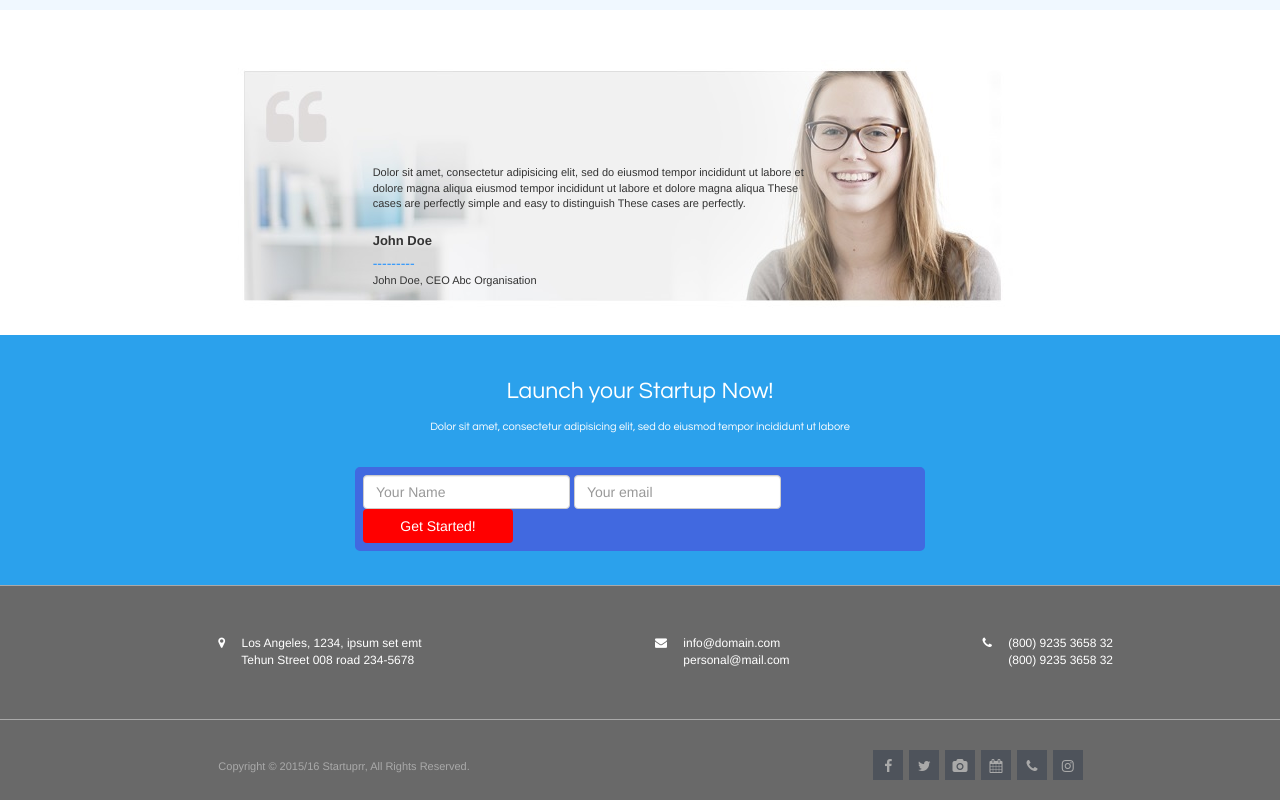
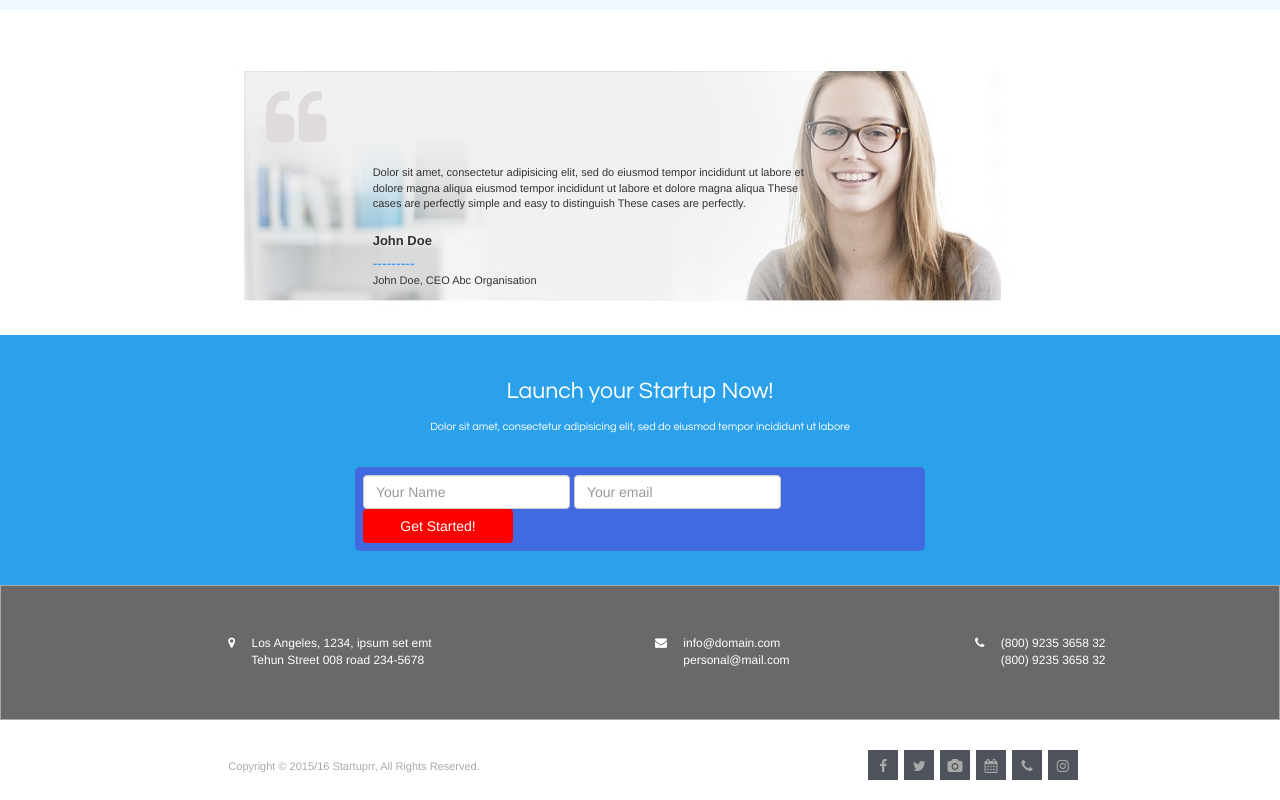
Before and after one commit to mtv1301/Startup, a website: page index.html in a window 1280 px wide. Shown: the part 2497-3297 px from the top of the page. Drawn offline with nearby package versions, Linux system fonts and the light colour scheme.

Commit message:
fix lateral displacement of sections

```diff
--- a/index.html
+++ b/index.html
@@ -371,7 +371,7 @@
 </section>
 <section>
     <div class="section_10">
-        <div class="row">
+        <div>
 
             <div class="color-info col-md-4 col-sm-4 col-xs-12 col-sm-offset-2 col-md-offset-2">
                 <i class="icon-st fa fa-map-marker" aria-hidden="true"></i>
@@ -394,7 +394,7 @@
             <div class="for-border"><i class="icon-st disp-none fa fa-envelope" aria-hidden="true"></i></div>
 
         </div>
-        <div class="row">
+        <div >
 
             <div class="copyright col-md-4 col-sm-4 col-xs-12 col-sm-offset-2 col-md-offset-2">
                 Copyright © 2015/16 Startuprr, All Rights Reserved.
```
